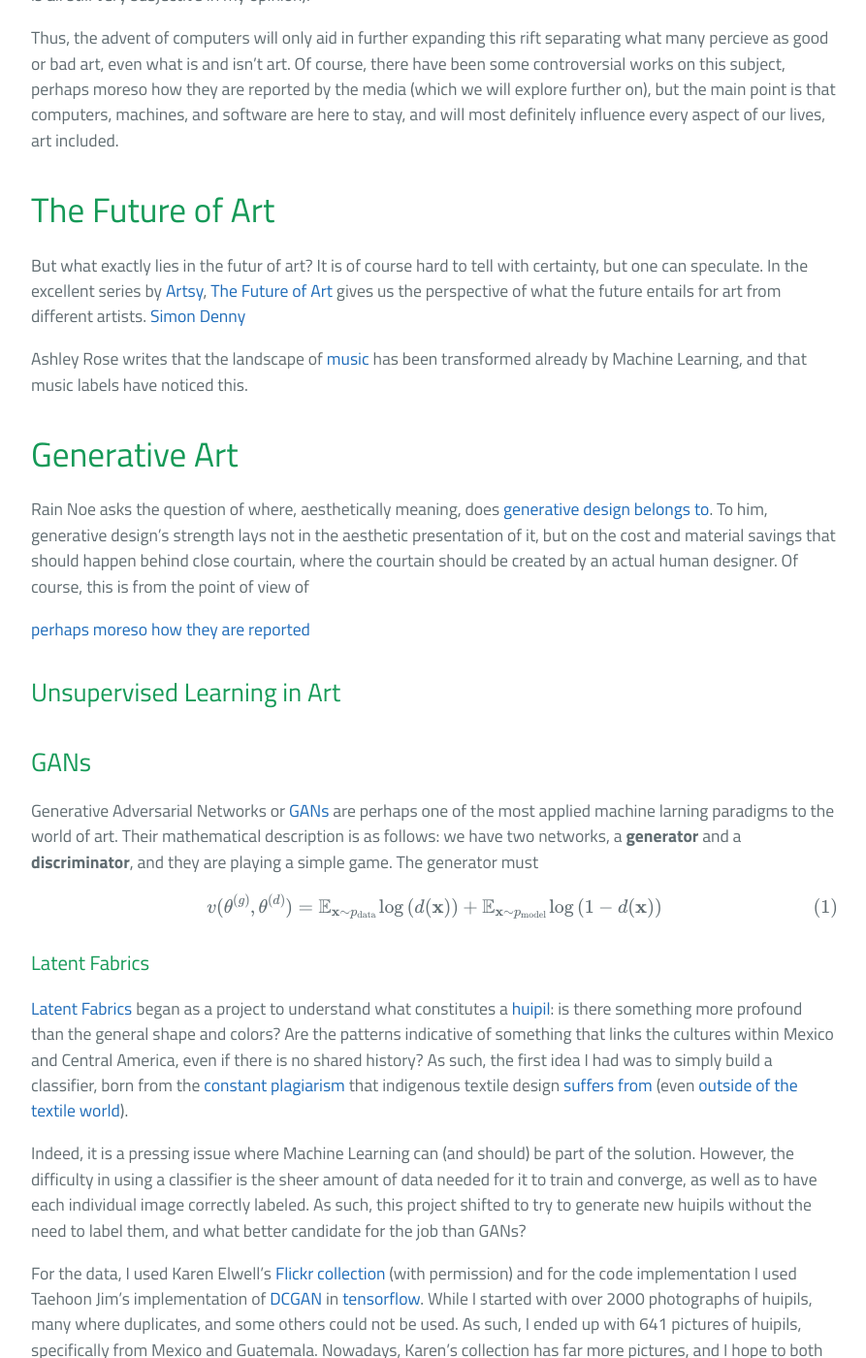
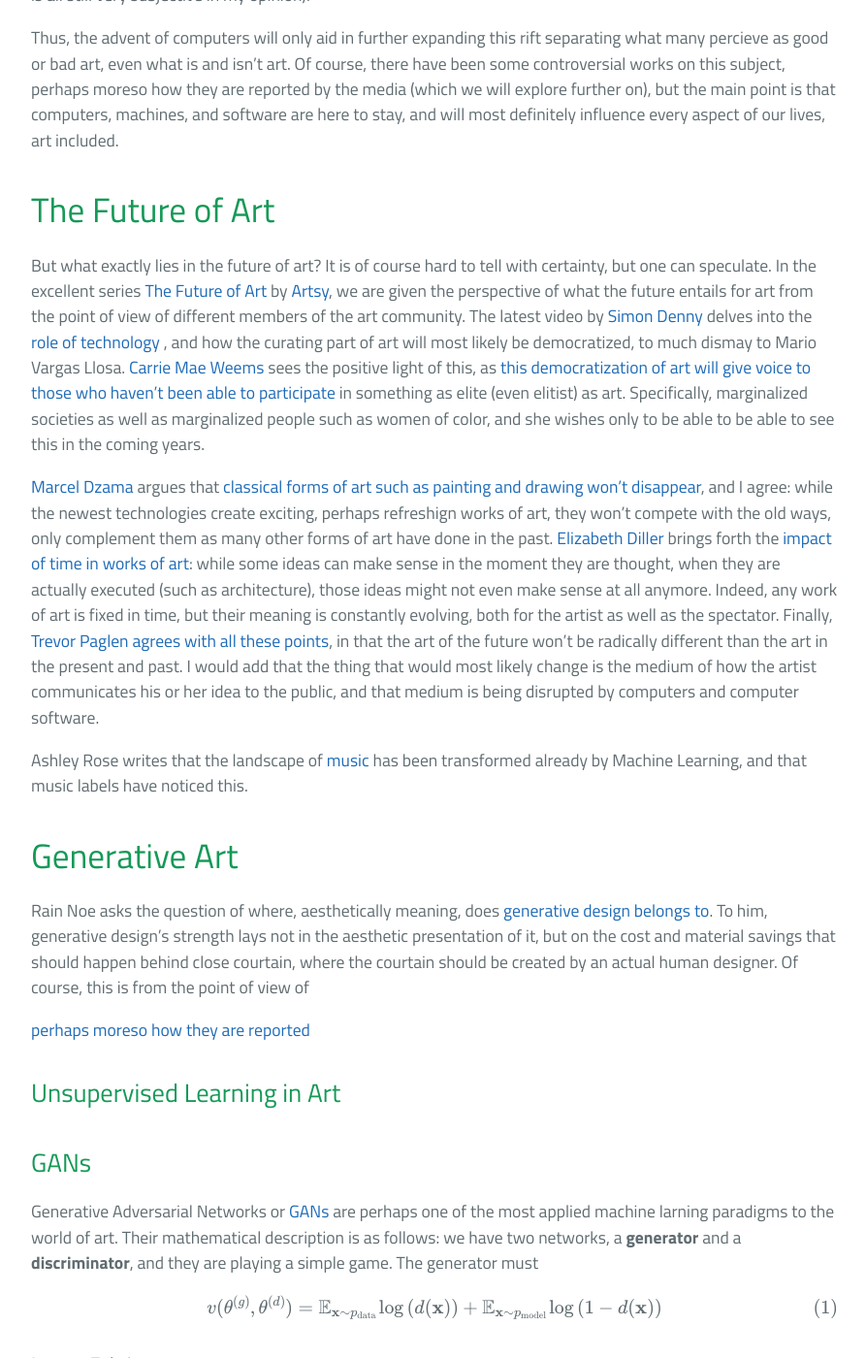
Before and after one commit to PDillis/pdillis.github.io, a Jekyll site: the page built from _posts/2019-07-12-UnsupervisingArt.markdown, in a window 1280 px wide and 1400 px high, scrolled down 1038 px. Shown: the whole window at 97% size, without its empty margins (192-1085 px from the left). Built offline with Jekyll 4.4.1, drawn with Linux system fonts in a browser that asks for light colours; formulas are drawn with MathJax 3; some of the changed text lies outside the part shown.

Commit message:
Update 2019-07-12-UnsupervisingArt.markdown

```diff
--- a/_posts/2019-07-12-UnsupervisingArt.markdown
+++ b/_posts/2019-07-12-UnsupervisingArt.markdown
@@ -20,7 +20,9 @@
 
 # The Future of Art
 
-But what exactly lies in the futur of art? It is of course hard to tell with certainty, but one can speculate. In the excellent series by [Artsy](https://www.artsy.net/), [The Future of Art](https://www.artsy.net/series/artsy-editors-future-art/) gives us the perspective of what the future entails for art from different artists. [Simon Denny](https://www.artsy.net/series/artsy-editors-future-art/artsy-editorial-future-art-simon-denny)
+But what exactly lies in the future of art? It is of course hard to tell with certainty, but one can speculate. In the excellent series [The Future of Art](https://www.artsy.net/series/artsy-editors-future-art/) by [Artsy](https://www.artsy.net/), we are given the perspective of what the future entails for art from the point of view of different members of the art community. The latest video by [Simon Denny](http://simondenny.net/) delves into the [role of technology](https://www.artsy.net/series/artsy-editors-future-art/artsy-editorial-future-art-simon-denny) , and how the curating part of art will most likely be democratized, to much dismay to Mario Vargas Llosa. [Carrie Mae Weems](http://carriemaeweems.net/) sees the positive light of this, as [this democratization of art will give voice to those who haven't been able to participate](https://www.artsy.net/series/artsy-editors-future-art/artsy-editors-future-art-carrie-mae-weems) in something as elite (even elitist) as art. Specifically, marginalized societies as well as marginalized people such as women of color, and she wishes only to be able to be able to see this in the coming years.
+
+[Marcel Dzama](https://www.davidzwirner.com/artists/marcel-dzama) argues that [classical forms of art such as painting and drawing won't disappear](https://www.artsy.net/series/artsy-editors-future-art/artsy-editors-future-art-marcel-dzama), and I agree: while the newest technologies create exciting, perhaps refreshign works of art, they won't compete with the old ways, only complement them as many other forms of art have done in the past. [Elizabeth Diller](https://www.paglen.com/) brings forth the [impact of time in works of art](https://www.artsy.net/series/artsy-editors-future-art/artsy-editors-future-art-elizabeth-diller): while some ideas can make sense in the moment they are thought, when they are actually executed (such as architecture), those ideas might not even make sense at all anymore. Indeed, any work of art is fixed in time, but their meaning is constantly evolving, both for the artist as well as the spectator. Finally, [Trevor Paglen](https://www.paglen.com/) [agrees with all these points](https://www.artsy.net/series/artsy-editors-future-art/artsy-editors-future-art-trevor-paglen), in that the art of the future won't be radically different than the art in the present and past. I would add that the thing that would most likely change is the medium of how the artist communicates his or her idea to the public, and that medium is being disrupted by computers and computer software.
 
 Ashley Rose writes that the landscape of [music](https://www.entrepreneur.com/article/327781) has been transformed already by Machine Learning, and that music labels have noticed this.
 
@@ -50,9 +52,9 @@
 
 Indeed, it is a pressing issue where Machine Learning can (and should) be part of the solution. However, the difficulty in using a classifier is the sheer amount of data needed for it to train and converge, as well as to have each individual image correctly labeled. As such, this project shifted to try to generate new huipils without the need to label them, and what better candidate for the job than GANs?
 
-For the data, I used Karen Elwell's [Flickr collection](https://github.com/carpedm20/DCGAN-tensorflow) (with permission) and for the code implementation I used Taehoon Jim's implementation of [DCGAN](https://arxiv.org/pdf/1511.06434.pdf "Deep Convolutional GANs") in [tensorflow](https://github.com/carpedm20/DCGAN-tensorflow). While I started with over 2000 photographs of huipils, many where duplicates, and some others could not be used. As such, I ended up with 641 pictures of huipils, specifically from Mexico and Guatemala. Nowadays, Karen's collection has far more pictures, and I hope to both use the new pictures of huipils, as well as to combine them with other sources such as the [Museo Ixchel's](https://museoixchel.org/) and the [Minneapolis Institute of Art (MIA)](https://collections.artsmia.org/search/huipil?size=130).
+For the data, I used Karen Elwell's [Flickr collection](https://github.com/carpedm20/DCGAN-tensorflow) (with permission) and for the code implementation I used Taehoon Jim's implementation of [DCGAN](https://arxiv.org/pdf/1511.06434.pdf "Deep Convolutional GANs") in [tensorflow](https://github.com/carpedm20/DCGAN-tensorflow). While I started with over 2000 photographs of huipils, many where duplicates, and some others could not be used. As such, I ended up with 641 pictures of huipils, specifically from Mexico and Guatemala. Nowadays, Karen's collection has far more pictures, and I hope to both use the new pictures of huipils, as well as to combine them with other sources such as the [Museo Ixchel's](https://museoixchel.org/) and the [Minneapolis Institute of Art (MIA)](https://new.artsmia.org/), where I have found on the latter [81 new huipils to use](https://collections.artsmia.org/search/huipil/filters/image:valid?size=130).
 
-The following are the end results: 221 generated huipils of size $256 \times 256$ pixels and 330 generated huipils of size $64 \times 64$ pixels. Of course, there are far more that could be generated, but these where the ones that, to my criteria, where most pleasing to the eye. Indeed, this is after all the job of the artist, otherwise we would let randomness govern us, and the human mind gets easily bored of the random world, [unless we get to participate in its creation process](http://www.random-art.org/online/).
+The following are the end results: after circa 2 days of the networks trainig on my [GeForce 980M](https://www.geforce.com/hardware/notebook-gpus/geforce-gtx-980m "Hey, it does the job"), I obtained 221 generated huipils of size $256 \times 256$ pixels and on another separte run of circa 2 days I obtained 330 generated huipils of size $64 \times 64$ pixels.
 
 <div class="imgcap">
 <img src="https://live.staticflickr.com/4858/32403944098_a649c62e5e_o.png" alt="256x256">
@@ -63,6 +65,8 @@
 <img src="https://user-images.githubusercontent.com/24496178/61109804-0549d680-a443-11e9-9e0c-3a7685aee4e9.png" alt="64x64">
 <div class="container"><p><b>The 330 generated huipils of size $64\times 64$ pixels arranged randomly.</b></p></div>
 </div>
+
+All in all, this was the work of weeks, as some hyperparameters were tuned, some pictures were modified to better work for the dataset, and also there were lots of failures. Of course, there are far more huipils that could be generated, but these where the ones that, to my criteria, where most pleasing to the eye. Indeed, this is after all the job of the artist, otherwise we would let randomness govern us, and the human mind gets easily bored of the random world, [unless we get to participate in its creation process and curate it](http://www.random-art.org/online/).
 
 Now that we have these generated huipils, what could be the next step? The random arrangement can only get us so far, so why not separate the huipils by likeness to each other? For this task, there is another algorithm that can come in handy...
 
```
